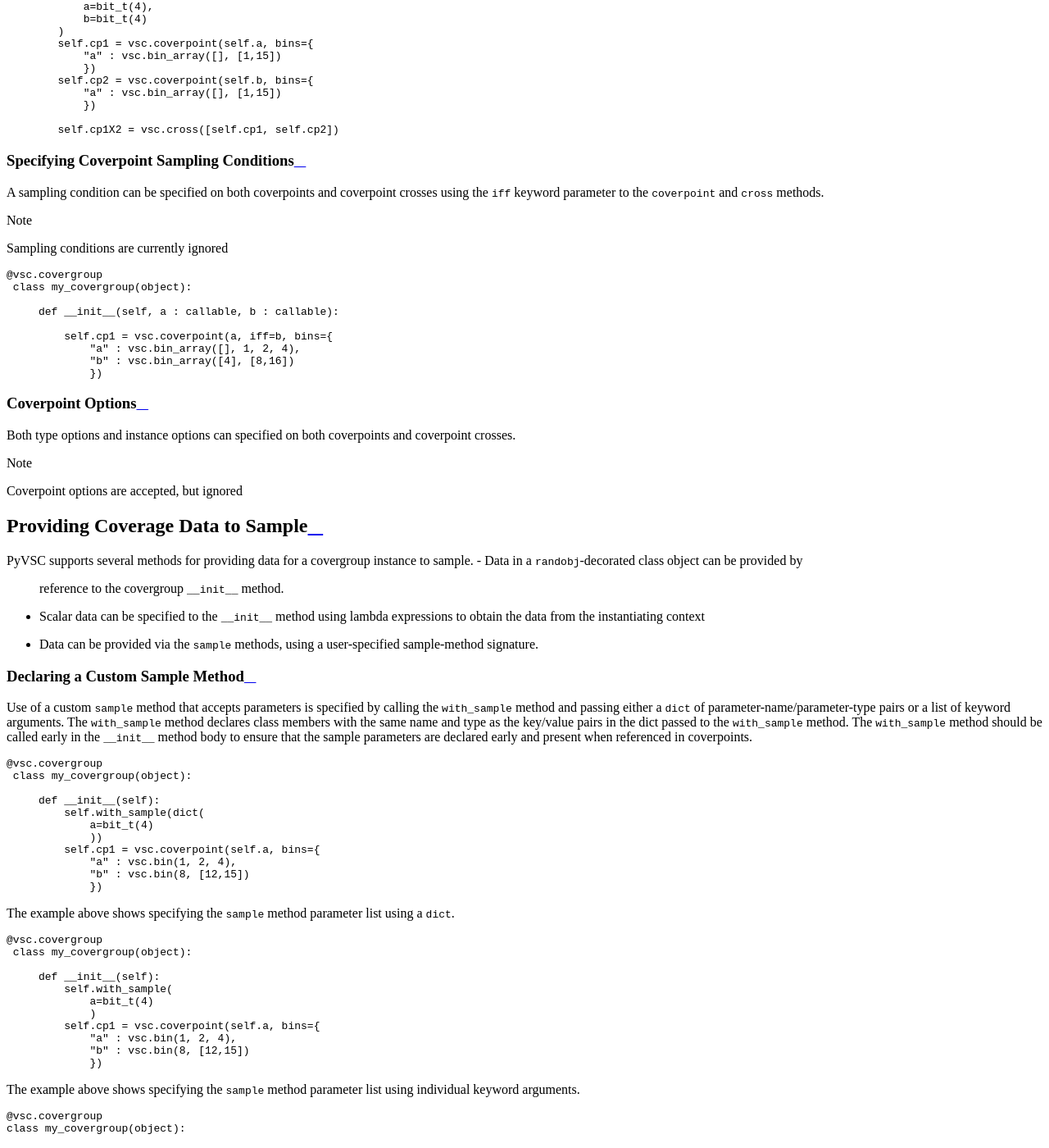
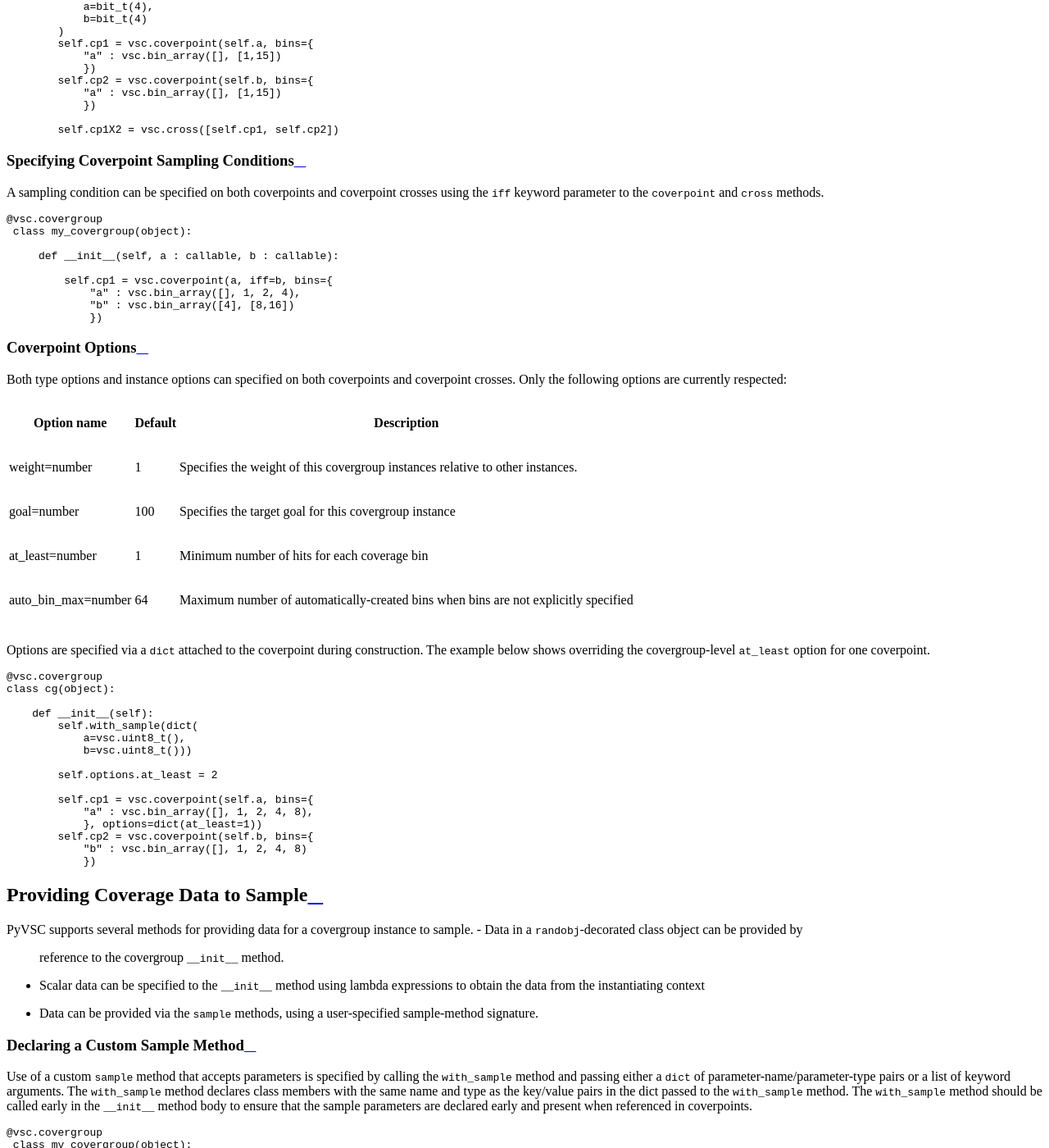
Before and after one commit to fvutils/pyvsc, a Sphinx documentation site: the page built from doc/source/coverage.rst, in a window 1280 px wide and 1400 px high, scrolled down 4374 px. Shown: the whole window at 82% size. Built offline with Sphinx 7.4.7 and the Read the Docs theme 2.0.0, drawn with Linux system fonts in a browser that asks for light colours; formulas are drawn with MathJax 3.

Commit message:
Add better description of coverpoint-level option configuration
Signed-off-by: Matthew Ballance <matt.ballance@gmail.com>

```diff
--- a/doc/source/coverage.rst
+++ b/doc/source/coverage.rst
@@ -303,8 +303,6 @@ A sampling condition can be specified on both coverpoints and coverpoint
 crosses using the `iff` keyword parameter to the `coverpoint` and `cross`
 methods.
 
-.. note:: Sampling conditions are currently ignored
-
 .. code-block:: python3
 
        @vsc.covergroup
@@ -321,9 +319,45 @@ methods.
 Coverpoint Options
 ------------------
 Both type options and instance options can specified on both coverpoints
-and coverpoint crosses.
+and coverpoint crosses. Only the following options are currently
+respected:
 
-.. note:: Coverpoint options are accepted, but ignored
++---------------------+-------------+--------------------------------------------------------------+
+| Option name         | Default     | Description                                                  |
++=====================+=============+==============================================================+
+| weight=number       | 1           | Specifies the weight of this covergroup instances relative   |
+|                     |             | to other instances.                                          |
++---------------------+-------------+--------------------------------------------------------------+
+| goal=number         | 100         | Specifies the target goal for this covergroup instance       |
++---------------------+-------------+--------------------------------------------------------------+
+| at_least=number     | 1           | Minimum number of hits for each coverage bin                 |
++---------------------+-------------+--------------------------------------------------------------+
+| auto_bin_max=number | 64          | Maximum number of automatically-created bins when bins are   |
+|                     |             | not explicitly specified                                     |
++---------------------+-------------+--------------------------------------------------------------+
+
+Options are specified via a ``dict`` attached to the coverpoint
+during construction. The example below shows overriding the
+covergroup-level ``at_least`` option for one coverpoint.
+
+.. code-block:: python3
+
+        @vsc.covergroup
+        class cg(object):
+
+            def __init__(self):
+                self.with_sample(dict(
+                    a=vsc.uint8_t(),
+                    b=vsc.uint8_t()))
+
+                self.options.at_least = 2
+
+                self.cp1 = vsc.coverpoint(self.a, bins={
+                    "a" : vsc.bin_array([], 1, 2, 4, 8),
+                    }, options=dict(at_least=1))
+                self.cp2 = vsc.coverpoint(self.b, bins={
+                    "b" : vsc.bin_array([], 1, 2, 4, 8)
+                    })
 
 Providing Coverage Data to Sample
 =================================
```
